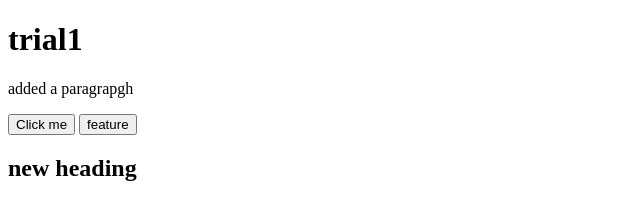
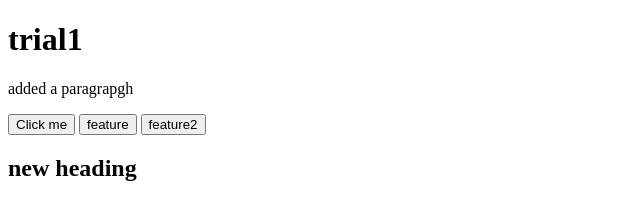
Before and after one commit to Giotec20222/trial1, a plain HTML site: page index.html in a window 1280 px wide. Shown: the whole page, without its empty margins (0-640 px from the left). Drawn offline with Linux system fonts and the light colour scheme.

Commit message:
new button

```diff
--- a/index.html
+++ b/index.html
@@ -10,6 +10,7 @@
     <p>added a paragrapgh</p>
     <button>Click me</button>
     <button>feature</button>
+    <button>feature2</button>
     <h2>new heading</h2>
 </body>
 </html>
```
